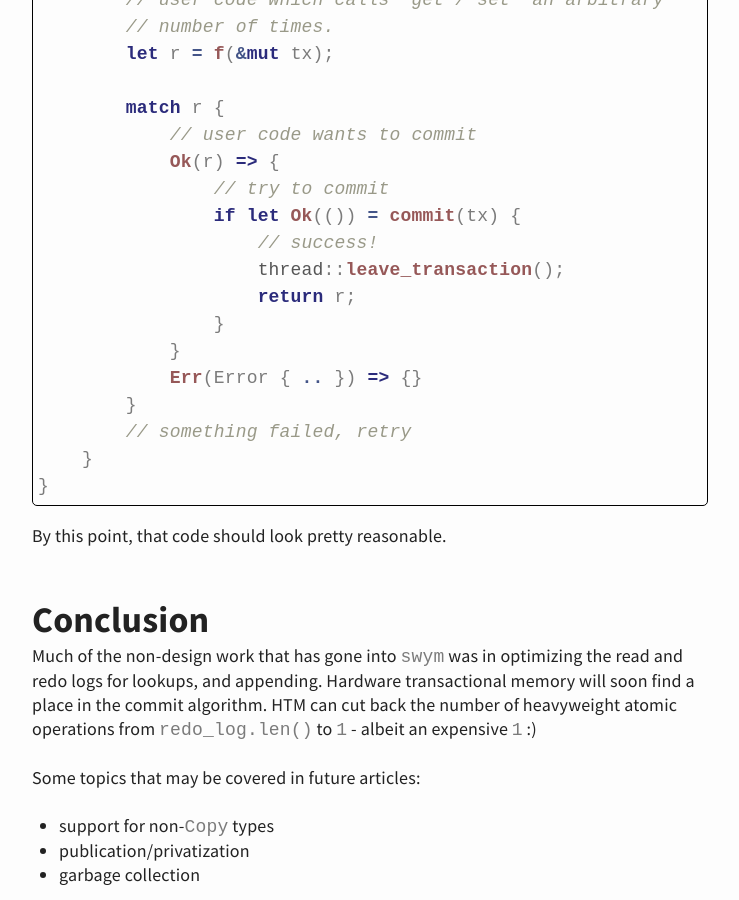
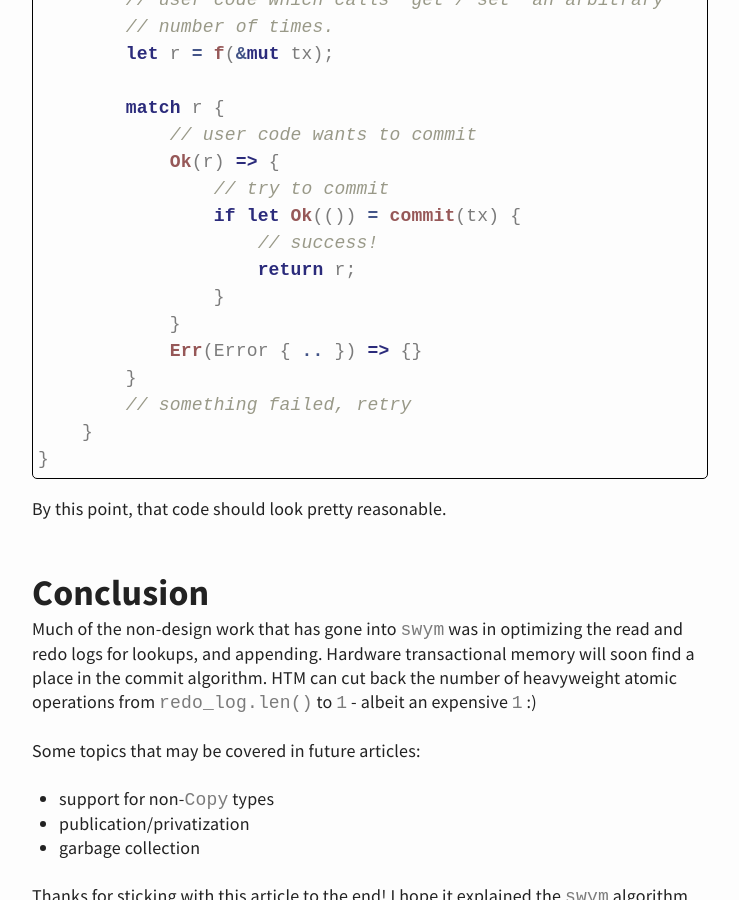
Before and after one commit to mtak-blog/mtak-blog.github.io, a Jekyll site: the page built from _posts/2019-03-24-generalizing-seqlocks.md, in a window 1280 px wide and 900 px high, scrolled down 14678 px. Shown: the whole window, without its empty margins (270-1009 px from the left). Built offline with Jekyll 4.4.1, drawn with Linux system fonts in a browser that asks for light colours.

Commit message:
remove double "leave_transaction

```diff
--- a/_posts/2019-03-24-generalizing-seqlocks.md
+++ b/_posts/2019-03-24-generalizing-seqlocks.md
@@ -504,7 +504,6 @@ where
                 // try to commit
                 if let Ok(()) = commit(tx) {
                     // success!
-                    thread::leave_transaction();
                     return r;
                 }
             }
```
